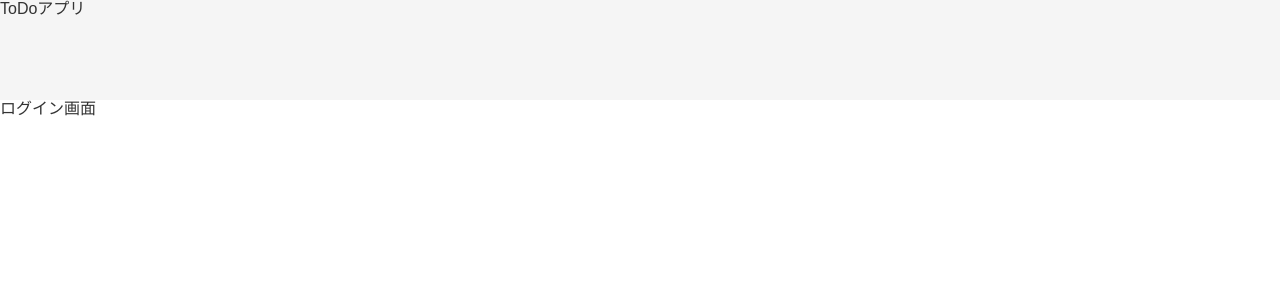
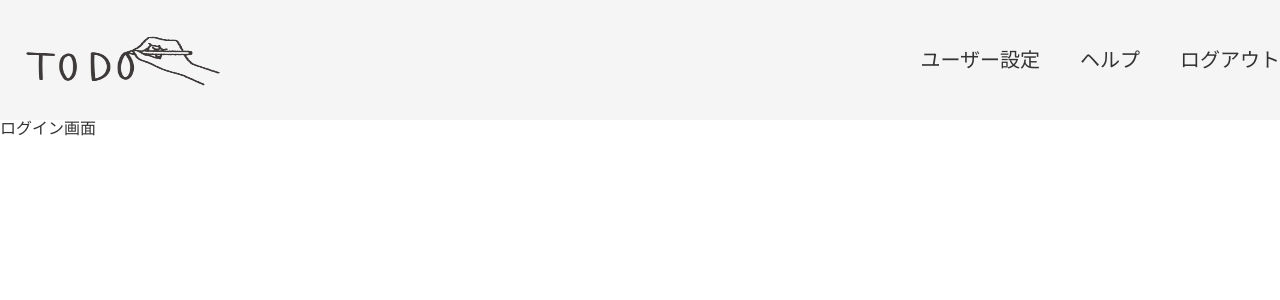
Before and after one commit to wadeen/original-react-todo, a React (Create React App) app: page / in a window 1280 px wide. Shown: the top 300 px of the page. Built offline with nearby package versions, Linux system fonts and the light colour scheme.

Commit message:
update: header --basic settings ok

```diff
--- a/src/App.tsx
+++ b/src/App.tsx
@@ -1,14 +1,17 @@
 import { HelmetProvider } from 'react-helmet-async'
+import { BrowserRouter } from 'react-router-dom'
 import { HeaderBasicLayout } from './components/templates/HeaderBasicLayout'
 import { Router } from './router/Router'
 
 function App() {
   return (
-    <HelmetProvider>
-      <HeaderBasicLayout>
-        <Router />
-      </HeaderBasicLayout>
-    </HelmetProvider>
+    <BrowserRouter>
+      <HelmetProvider>
+        <HeaderBasicLayout>
+          <Router />
+        </HeaderBasicLayout>
+      </HelmetProvider>
+    </BrowserRouter>
   )
 }
 
--- a/src/components/organisms/Header.tsx
+++ b/src/components/organisms/Header.tsx
@@ -1,14 +1,35 @@
 /** @jsxImportSource @emotion/react */
 import { css } from '@emotion/react'
 
-import React from 'react'
+import { Link } from 'react-router-dom'
 
 export const Header = () => {
   return (
     <header css={header}>
       <div css={headerContainer}>
-        {/* <div className="header__container"> */}
-        <h1>ToDoアプリ</h1>
+        <div css={headerLeft}>
+          {/* <a href="#"> */}
+          <Link to="/todo">
+            <h1>
+              <img src="../img/todoLogo.png" alt="todoロゴ" />
+            </h1>
+          </Link>
+          {/* </a> */}
+        </div>
+
+        <nav css={headerRight}>
+          <ul>
+            <li>
+              <Link to="/user_management">ユーザー設定</Link>
+            </li>
+            <li>
+              <Link to="/help">ヘルプ</Link>
+            </li>
+            <li>
+              <Link to="/">ログアウト</Link>
+            </li>
+          </ul>
+        </nav>
       </div>
     </header>
   )
@@ -16,12 +37,44 @@ export const Header = () => {
 
 const header = css`
   width: 100%;
-  height: 100px;
+  height: 120px;
+  background-color: whitesmoke;
 `
 
 const headerContainer = css`
-  width: min(100%, 1440px);
+  display: flex;
+  align-items: center;
+  justify-content: space-between;
+  width: min(100%, 1400px);
   margin: 0 auto;
-  background-color: whitesmoke;
   height: 100%;
 `
+
+const headerLeft = css`
+  display: flex;
+  align-items: center;
+  h1 {
+    width: 240px;
+    height: 120px;
+    img {
+      width: 100%;
+      height: 100%;
+      pointer-events: none;
+    }
+  }
+`
+
+const headerRight = css`
+  ul {
+    display: flex;
+    align-items: center;
+    column-gap: 40px;
+    li {
+      font-size: 2rem;
+      transition: opacity 0.3s ease;
+      &:hover {
+        opacity: 0.8;
+      }
+    }
+  }
+`
--- a/src/index.css
+++ b/src/index.css
@@ -16,7 +16,9 @@ html {
 body {
   /* body全体フォントサイズ：標準16px： */
   font-size: 1.6rem;
-  font-family: "Yu Gothic", YuGothic, "游ゴシック体", "ヒラギノ角ゴ Pro", "Hiragino Kaku Gothic Pro", "メイリオ", Meiryo, "MS Pゴシック", "MS PGothic", sans-serif;
+  font-family: 'Yu Gothic', YuGothic, '游ゴシック体', 'ヒラギノ角ゴ Pro',
+    'Hiragino Kaku Gothic Pro', 'メイリオ', Meiryo, 'MS Pゴシック', 'MS PGothic',
+    sans-serif;
   margin: 0 auto;
   display: flex;
   flex-direction: column;
@@ -26,8 +28,3 @@ body {
 #wrapper {
   flex: 1;
 }
-li,
-a {
-  text-decoration: none;
-  list-style: none;
-}
--- a/src/router/Router.tsx
+++ b/src/router/Router.tsx
@@ -6,7 +6,6 @@ import { Help } from '../components/pages/Help'
 
 export const Router = () => {
   return (
-    <BrowserRouter>
     <Routes>
       <Route path="/">
         <Route index element={<Login />} />
@@ -15,6 +14,5 @@ export const Router = () => {
       <Route path="/user_management" element={<UserManagement />} />
       <Route path="/help" element={<Help />} />
     </Routes>
-    </BrowserRouter>
   )
 }
```
Lines whose indentation alone changed are shown as unchanged.
